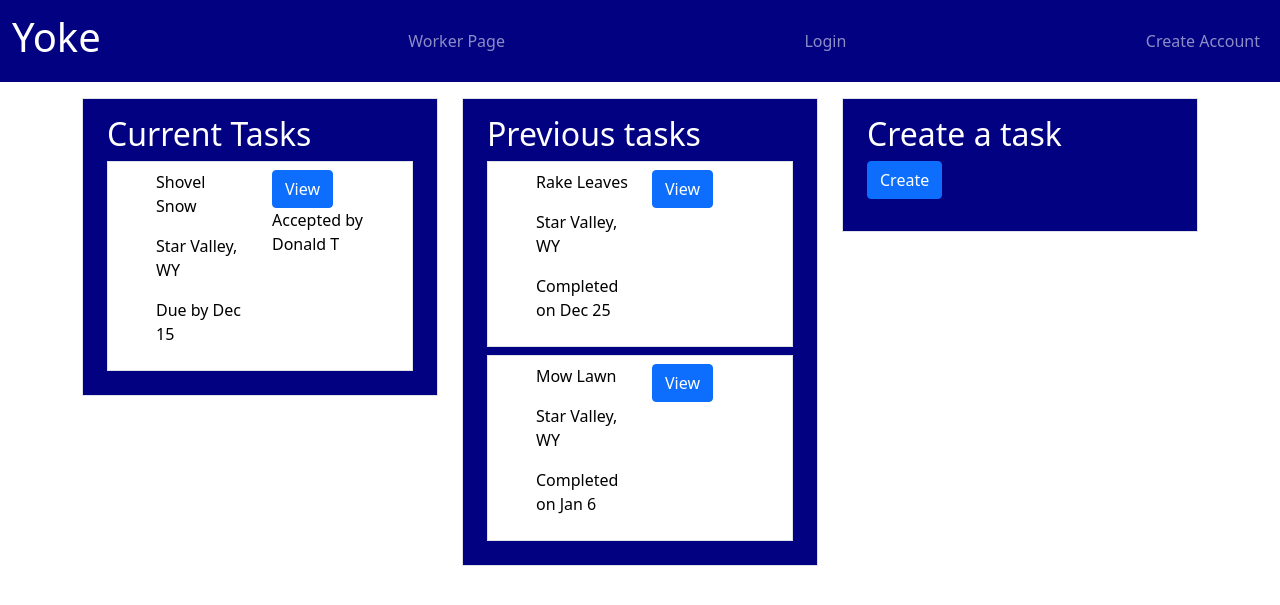
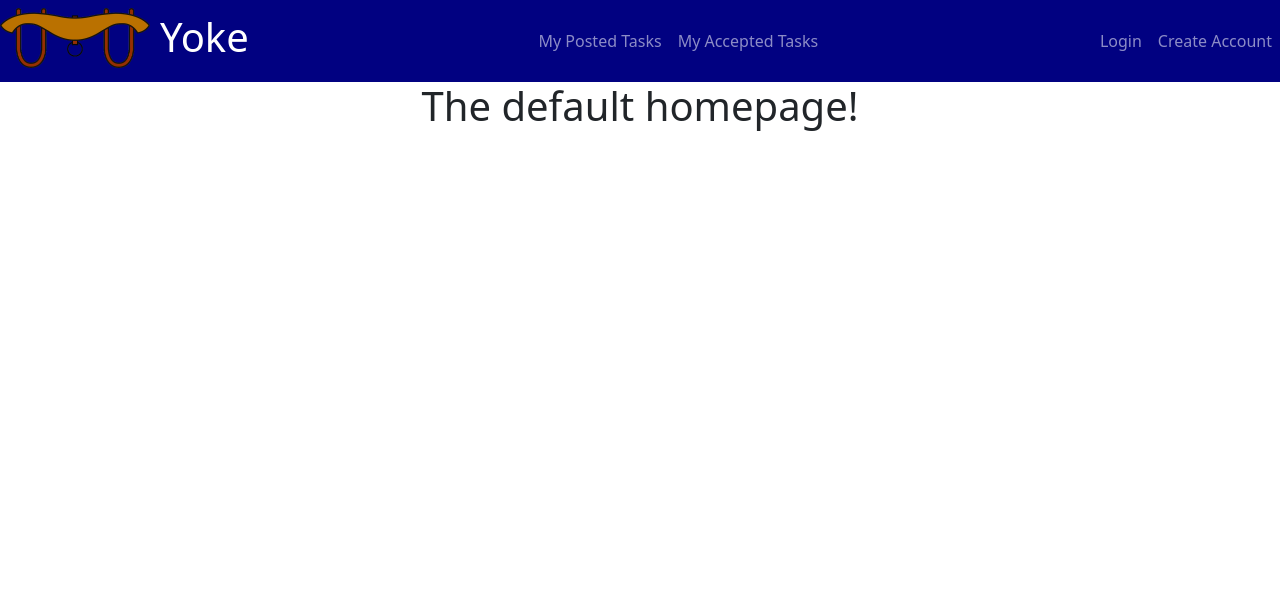
Before and after one commit to kaisermikael/Group-8-Yoke, a Django app: page / in a window 1280 px wide. Shown: the top 605 px of the page. Run offline with Django 4.2, Linux system fonts and the light colour scheme.

Commit message:
lots of changes again

```diff
--- a/source/yokeProject/settings.py
+++ b/source/yokeProject/settings.py
@@ -124,6 +124,7 @@ USE_TZ = True
 # https://docs.djangoproject.com/en/4.0/howto/static-files/
 
 STATIC_URL = 'static/'
+STATIC_ROOT = 'static'
 
 # Default primary key field type
 # https://docs.djangoproject.com/en/4.0/ref/settings/#default-auto-field
--- a/source/yokeProject/urls.py
+++ b/source/yokeProject/urls.py
@@ -22,15 +22,17 @@ from yokeProject.yokeApp.views import CreateTaskPage
 from yokeProject.yokeApp.views import CreateAccountPage
 from yokeProject.yokeApp.views import WorkerTaskViewPage
 from yokeProject.yokeApp.views import TaskerHomePage
+from yokeProject.yokeApp.views import HomePage
+
+app_name = "yokeApp"
 
 urlpatterns = [
     path('admin/', admin.site.urls),
     path('accounts/', include('django.contrib.auth.urls')),
-    path('', TaskerHomePage.as_view()),
-    path('home_tasker', TaskerHomePage.as_view()),
-    path('home_worker', WorkerHomePage.as_view()),
-    # path('login', LoginPage.as_view()),
-    path('create_task', login_required(CreateTaskPage.as_view())),
-    path('create_account', CreateAccountPage.as_view()),
+    path('', HomePage.as_view()),
+    path('home', HomePage.as_view(), name="home"),
+    path('home/<str:home_type>/', login_required(HomePage.as_view())),
+    path('create_task', login_required(CreateTaskPage.as_view()), name="CreateTaskPage"),
+    path('create_account', CreateAccountPage.as_view(), name="CreateAccountPage"),
     path('worker_view_task', WorkerTaskViewPage.as_view()),
 ]
--- /dev/null
+++ b/source/yokeProject/yokeApp/templates/yokeapp/home.html
@@ -0,0 +1,185 @@
+<!doctype html>
+{% load static %}
+<html lang="en">
+  <head>
+    <!-- Required meta tags -->
+    <meta charset="utf-8">
+    <meta name="viewport" content="width=device-width, initial-scale=1">
+
+    <!-- Bootstrap CSS -->
+    <link href="https://cdn.jsdelivr.net/npm/bootstrap@5.1.3/dist/css/bootstrap.min.css" rel="stylesheet" integrity="sha384-1BmE4kWBq78iYhFldvKuhfTAU6auU8tT94WrHftjDbrCEXSU1oBoqyl2QvZ6jIW3" crossorigin="anonymous">
+
+    <title>Yoke</title>
+  </head>
+  <body>
+    <!-- nav bar -->
+    <nav class="navbar navbar-expand-lg navbar-dark" style="background-color: rgb(1, 1, 129);">
+
+            <div class="d-flex justify-content-center flex-row">
+                 <a href="/" class=""><img src="{% static "yoke-transparent.png" %}" alt="My image" style="width: 150px;height: 60px"></a>
+                 <a href="/" class="navbar-brand" style="padding-left: 10px"><h1>Yoke</h1></a>
+            </div>
+            <div class="collapse navbar-collapse" id="navbarCollapse">
+                <div class="navbar-nav ms-auto">
+                    <a href="/home/posted/" class="nav-item nav-link">My Posted Tasks</a>
+                    <a href="/home/accepted/" class="nav-item nav-link">My Accepted Tasks</a>
+                </div>
+            </div>
+            <div class="collapse navbar-collapse" id="navbarCollapse">
+                <div class="navbar-nav ms-auto">
+                    <a href="/accounts/login" class="nav-item nav-link">Login</a>
+                    <a href="/create_account" class="nav-item nav-link">Create Account</a>
+                </div>
+            </div>
+    </nav>
+
+    {% if default == True %}
+    <div class="d-flex justify-content-center flex-row">
+        <h1>The default homepage!</h1>
+    </div>
+    {% endif %}
+
+    {% if posted == True %}
+    <div class="d-flex justify-content-center flex-row">
+        <h1>The posted tasks homepage!</h1>
+    </div>
+    <div class="container-lg">
+        <div class="row">
+            <div class="col-xl-4">
+                <div class="container text-white border py-3 my-3 overflow-auto" style="background-color:  rgb(1, 1, 129);height: 45%;">
+                    <h2>Previous tasks</h2>
+                    {% for task in user_posted_tasks %}
+                    <div class="container text-black border py-2 my-2" style="background-color:  rgb(255, 255, 255);">
+                        <div class="container">
+                            <!--Row with two equal columns-->
+                            <div class="row">
+                                <div class="col">
+                                    <h6 style="text-decoration: underline;">Title: </h6>
+                                    <p>{{ task.task_title }}</p>
+                                    <h6 style="text-decoration: underline;">Description: </h6>
+                                    <p>{{ task.task_description }}</p>
+                                     <h6 style="text-decoration: underline;">Due date: </h6>
+                                    <p>{{ task.task_due_date }}</p>
+                                    <p>Accepted by Donald T</p>
+                                    <button type="button" class="btn btn-primary" style="align-items: left;">View</button>
+                                </div>
+                            </div>
+                        </div>
+                    </div>
+                    {% endfor %}
+                </div>
+            </div>
+            <div class="col-xl-4">
+                <div class="container text-white border py-3 my-3 overflow-auto" style="background-color:  rgb(1, 1, 129);height: 45%;">
+                    <h2>Current Tasks</h2>
+                    {% for task in user_posted_tasks %}
+                    <div class="container text-black border py-2 my-2" style="background-color:  rgb(255, 255, 255);">
+                        <div class="container">
+                            <!--Row with two equal columns-->
+                            <div class="row">
+                                <div class="col">
+                                    <h6 style="text-decoration: underline;">Title: </h6>
+                                    <p>{{ task.task_title }}</p>
+                                    <h6 style="text-decoration: underline;">Description: </h6>
+                                    <p>{{ task.task_description }}</p>
+                                     <h6 style="text-decoration: underline;">Due date: </h6>
+                                    <p>{{ task.task_due_date }}</p>
+                                    <p>Accepted by Donald T</p>
+                                    <button type="button" class="btn btn-primary" style="align-items: left;">View</button>
+                                </div>
+                            </div>
+                        </div>
+                    </div>
+                    {% endfor %}
+                </div>
+            </div>
+            <div class="col-xl-4">
+                <div class="container text-white border py-3 my-3" style="background-color:  rgb(1, 1, 129);">
+                    <div class="d-flex align-items-center flex-column">
+                        <h2>Create a task</h2>
+                        <a href="{% url 'CreateTaskPage' %}"><button type="button" class="btn btn-primary">Create</button></a>
+                    </div>
+                </div>
+            </div>
+        </div>
+    </div>
+    {% endif %}
+
+    {% if accepted == True %}
+    <div class="d-flex justify-content-center flex-row">
+        <h1>The accepted tasks homepage!</h1>
+    </div>
+    <div class="container-lg">
+        <div class="row">
+            <div class="col-xl-4">
+                <div class="container text-white border py-3 my-3 overflow-auto" style="background-color:  rgb(1, 1, 129);height: 45%;">
+                    <h2>Previous tasks</h2>
+                    {% for task in user_accepted_tasks %}
+                    <div class="container text-black border py-2 my-2" style="background-color:  rgb(255, 255, 255);">
+                        <div class="container">
+                            <!--Row with two equal columns-->
+                            <div class="row">
+                                <div class="col">
+                                    <h6 style="text-decoration: underline;">Title: </h6>
+                                    <p>{{ task.task_title }}</p>
+                                    <h6 style="text-decoration: underline;">Description: </h6>
+                                    <p>{{ task.task_description }}</p>
+                                     <h6 style="text-decoration: underline;">Due date: </h6>
+                                    <p>{{ task.task_due_date }}</p>
+                                    <p>Accepted by Donald T</p>
+                                    <button type="button" class="btn btn-primary" style="align-items: left;">View</button>
+                                </div>
+                            </div>
+                        </div>
+                    </div>
+                    {% endfor %}
+                </div>
+            </div>
+            <div class="col-xl-4">
+                <div class="container text-white border py-3 my-3 overflow-auto" style="background-color:  rgb(1, 1, 129);height: 45%;">
+                    <h2>Current Tasks</h2>
+                    {% for task in user_accepted_tasks %}
+                    <div class="container text-black border py-2 my-2" style="background-color:  rgb(255, 255, 255);">
+                        <div class="container">
+                            <!--Row with two equal columns-->
+                            <div class="row">
+                                <div class="col">
+                                    <h6 style="text-decoration: underline;">Title: </h6>
+                                    <p>{{ task.task_title }}</p>
+                                    <h6 style="text-decoration: underline;">Description: </h6>
+                                    <p>{{ task.task_description }}</p>
+                                     <h6 style="text-decoration: underline;">Due date: </h6>
+                                    <p>{{ task.task_due_date }}</p>
+                                    <p>Accepted by Donald T</p>
+                                    <button type="button" class="btn btn-primary" style="align-items: left;">View</button>
+                                </div>
+                            </div>
+                        </div>
+                    </div>
+                    {% endfor %}
+                </div>
+            </div>
+            <div class="col-xl-4">
+                <div class="container text-white border py-3 my-3" style="background-color:  rgb(1, 1, 129);">
+                    <div class="d-flex align-items-center flex-column">
+                        <h2>Find more tasks to complete</h2>
+                        <a href=""><button type="button" class="btn btn-primary">Explore</button></a>
+                    </div>
+                </div>
+            </div>
+        </div>
+    </div>
+    {% endif %}
+
+    <!-- Optional JavaScript; choose one of the two! -->
+
+    <!-- Option 1: Bootstrap Bundle with Popper -->
+    <script src="https://cdn.jsdelivr.net/npm/bootstrap@5.1.3/dist/js/bootstrap.bundle.min.js" integrity="sha384-ka7Sk0Gln4gmtz2MlQnikT1wXgYsOg+OMhuP+IlRH9sENBO0LRn5q+8nbTov4+1p" crossorigin="anonymous"></script>
+
+    <!-- Option 2: Separate Popper and Bootstrap JS -->
+    <!--
+    <script src="https://cdn.jsdelivr.net/npm/@popperjs/core@2.10.2/dist/umd/popper.min.js" integrity="sha384-7+zCNj/IqJ95wo16oMtfsKbZ9ccEh31eOz1HGyDuCQ6wgnyJNSYdrPa03rtR1zdB" crossorigin="anonymous"></script>
+    <script src="https://cdn.jsdelivr.net/npm/bootstrap@5.1.3/dist/js/bootstrap.min.js" integrity="sha384-QJHtvGhmr9XOIpI6YVutG+2QOK9T+ZnN4kzFN1RtK3zEFEIsxhlmWl5/YESvpZ13" crossorigin="anonymous"></script>
+    -->
+  </body>
+</html>
--- a/source/yokeProject/yokeApp/templates/yokeapp/home_tasker.html
+++ /dev/null
@@ -1,110 +0,0 @@
-<!doctype html>
-<html lang="en">
-  <head>
-    <!-- Required meta tags -->
-    <meta charset="utf-8">
-    <meta name="viewport" content="width=device-width, initial-scale=1">
-
-    <!-- Bootstrap CSS -->
-    <link href="https://cdn.jsdelivr.net/npm/bootstrap@5.1.3/dist/css/bootstrap.min.css" rel="stylesheet" integrity="sha384-1BmE4kWBq78iYhFldvKuhfTAU6auU8tT94WrHftjDbrCEXSU1oBoqyl2QvZ6jIW3" crossorigin="anonymous">
-
-    <title>Yoke</title>
-  </head>
-  <body>
-    <nav class="navbar navbar-expand-lg navbar-dark" style="background-color: rgb(1, 1, 129);">
-        <div class="container-fluid">
-            <a href="#" class="navbar-brand"><h1>Yoke</h1></a>
-            <button type="button" class="navbar-toggler" data-bs-toggle="collapse" data-bs-target="#navbarCollapse">
-                <span class="navbar-toggler-icon"></span>
-            </button>
-            <div class="collapse navbar-collapse" id="navbarCollapse">
-                <div class="navbar-nav">
-                </div>
-                <div class="navbar-nav ms-auto">
-                    <a href="home_worker" class="nav-item nav-link">Worker Page</a>
-                </div>
-                <div class="navbar-nav ms-auto">
-                    <a href="/accounts/login" class="nav-item nav-link">Login</a>
-                </div>
-                <div class="navbar-nav ms-auto">
-                    <a href="create_account" class="nav-item nav-link">Create Account</a>
-                </div>
-            </div>
-        </div>
-    </nav>
-
-    <div class="container-lg">
-        <div class="row">
-            <div class="col-xl-4">
-                <div class="container text-white border py-3 my-3" style="background-color:  rgb(1, 1, 129);">
-                    <h2>Current Tasks</h2>
-                    <div class="container text-black border py-2 my-2" style="background-color:  rgb(255, 255, 255);">
-                        <div class="container">
-                            <!--Row with two equal columns-->
-                            <div class="row">
-                                <div class="col">
-                                    <p>Shovel Snow</p>
-                                    <p>Star Valley, WY</p>
-                                    <p>Due by Dec 15</p>
-                                </div>
-                                <div class="col">
-                                    <button type="button" class="btn btn-primary" style="align-items: left;">View</button>
-                                    <p>Accepted by Donald T</p>
-                                </div>
-                            </div>
-                        </div>
-                    </div>
-                </div>
-            </div>
-            <div class="col-xl-4">
-                <div class="container text-white border py-3 my-3" style="background-color:  rgb(1, 1, 129);">
-                    <h2>Previous tasks</h2>
-                    <div class="container text-black border py-2 my-2" style="background-color:  rgb(255, 255, 255);">
-                        <div class="container">
-                            <!--Row with two equal columns-->
-                            <div class="row">
-                                <div class="col">
-                                    <p>Rake Leaves</p>
-                                    <p>Star Valley, WY</p>
-                                    <p>Completed on Dec 25</p>
-                                </div>
-                                <div class="col"><button type="button" class="btn btn-primary" style="align-items: left;">View</button></div>
-                            </div>
-                        </div>
-                    </div>
-                    <div class="container text-black border py-2 my-2" style="background-color:  rgb(255, 255, 255);">
-                        <div class="container">
-                            <!--Row with two equal columns-->
-                            <div class="row">
-                                <div class="col">
-                                    <p>Mow Lawn</p>
-                                    <p>Star Valley, WY</p>
-                                    <p>Completed on Jan 6</p>
-                                </div>
-                                <div class="col"><button type="button" class="btn btn-primary" style="align-items: left;">View</button></div>
-                            </div>
-                        </div>
-                    </div>
-                </div>
-            </div>
-            <div class="col-xl-4">
-                <div class="container text-white border py-3 my-3" style="background-color:  rgb(1, 1, 129);">
-                    <h2>Create a task</h2>
-                    <p><a href="create_task"><button type="button" class="btn btn-primary">Create</button></a></p>
-                </div>
-            </div>
-        </div>
-    </div>
-
-    <!-- Optional JavaScript; choose one of the two! -->
-
-    <!-- Option 1: Bootstrap Bundle with Popper -->
-    <script src="https://cdn.jsdelivr.net/npm/bootstrap@5.1.3/dist/js/bootstrap.bundle.min.js" integrity="sha384-ka7Sk0Gln4gmtz2MlQnikT1wXgYsOg+OMhuP+IlRH9sENBO0LRn5q+8nbTov4+1p" crossorigin="anonymous"></script>
-
-    <!-- Option 2: Separate Popper and Bootstrap JS -->
-    <!--
-    <script src="https://cdn.jsdelivr.net/npm/@popperjs/core@2.10.2/dist/umd/popper.min.js" integrity="sha384-7+zCNj/IqJ95wo16oMtfsKbZ9ccEh31eOz1HGyDuCQ6wgnyJNSYdrPa03rtR1zdB" crossorigin="anonymous"></script>
-    <script src="https://cdn.jsdelivr.net/npm/bootstrap@5.1.3/dist/js/bootstrap.min.js" integrity="sha384-QJHtvGhmr9XOIpI6YVutG+2QOK9T+ZnN4kzFN1RtK3zEFEIsxhlmWl5/YESvpZ13" crossorigin="anonymous"></script>
-    -->
-  </body>
-</html>
--- a/source/yokeProject/yokeApp/views.py
+++ b/source/yokeProject/yokeApp/views.py
@@ -10,12 +10,37 @@ from yokeProject.yokeApp.models import UserData, Task
 from django.db import IntegrityError
 from rest_framework.authtoken.models import Token
 import json
+from django.http import HttpResponseNotFound
 
 
 class TaskerHomePage(View):
 
     def get(self, request, *args, **kwargs):
         return render(request, 'yokeapp/home_tasker.html', {})
+
+class HomePage(View):
+
+    def get(self, request, home_type=None, *args, **kwargs):
+        posted = False
+        accepted = False
+        default = False
+        # print("got home type: {}".format(home_type))
+        if home_type == "posted":
+            posted = True
+        elif home_type == "accepted":
+            accepted = True
+        else:
+            default = True
+
+        user_posted_tasks = Task.objects.filter(created_by_user_id=request.user.id)
+        user_accepted_tasks = Task.objects.filter(queued_by_user_id=request.user.id)
+
+        # print(("posted tasks for user {}:".format(request.user.first_name)))
+        return render(request, 'yokeapp/home.html', {"user_posted_tasks": user_posted_tasks,
+                                                     "posted": posted,
+                                                     "accepted": accepted,
+                                                     "default": default,
+                                                     "user_accepted_tasks": user_accepted_tasks})
 
 
 class WorkerHomePage(View):
@@ -50,7 +75,7 @@ class CreateTaskPage(View):
         # print("got user: {}".format(user_dict))
         # print("created task: {}".format(task))
 
-        return render(request, 'yokeapp/home_worker.html', {})
+        return redirect('home/posted/')
 
 
 class CreateAccountPage(View):
```
Also changed, not shown: source/yokeProject/yokeApp/templates/registration/login.html (+16 -7 lines), source/yokeProject/yokeApp/templates/yokeapp/create_account.html (+12 -7 lines), source/yokeProject/yokeApp/templates/yokeapp/create_task.html (+9 -9 lines), source/yokeProject/yokeApp/templates/yokeapp/home_worker.html (deleted, +0 -95 lines), source/yokeProject/yokeApp/templates/yokeapp/worker_view_task.html (+16 -10 lines), source/db.sqlite3, source/yokeProject/yokeApp/static/yoke-transparent.png (added), source/yokeProject/yokeApp/templates/yokeapp/yoke-transparent.png (added).
